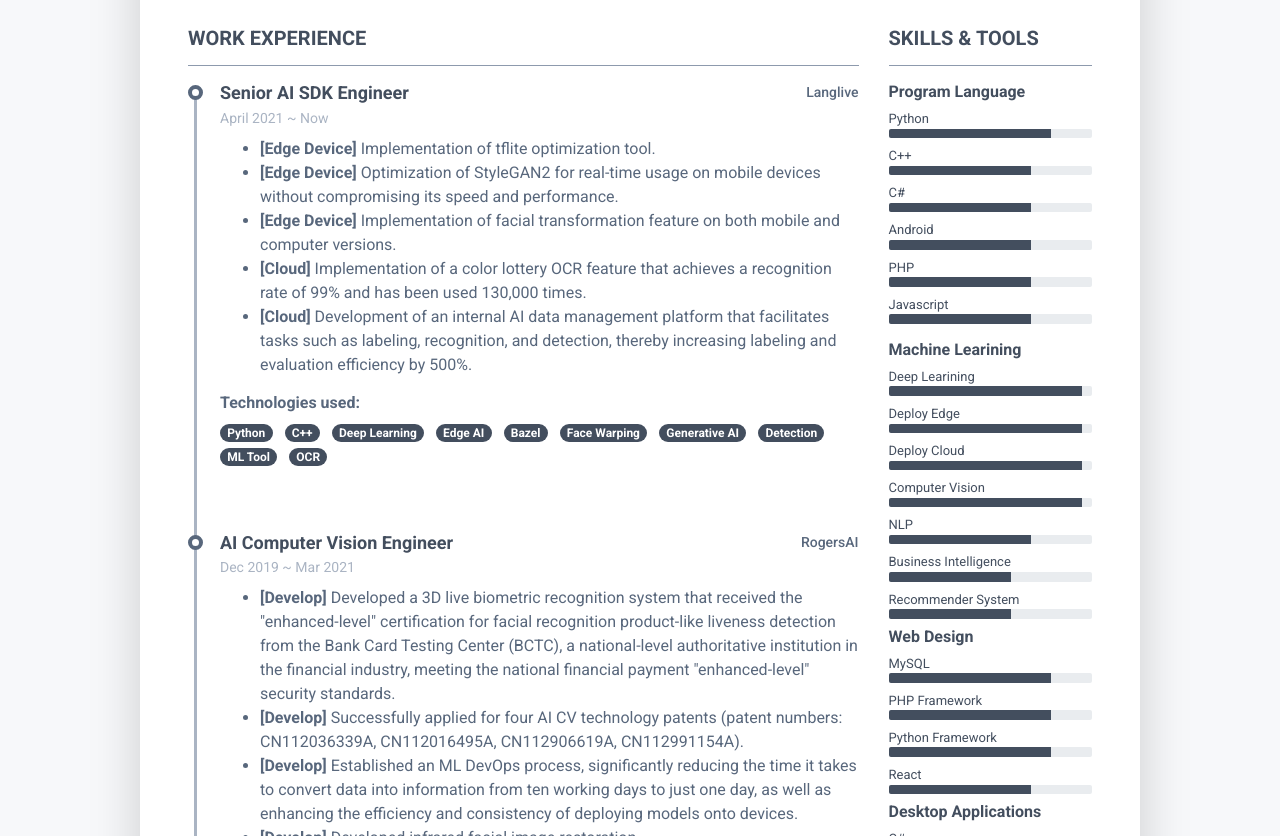
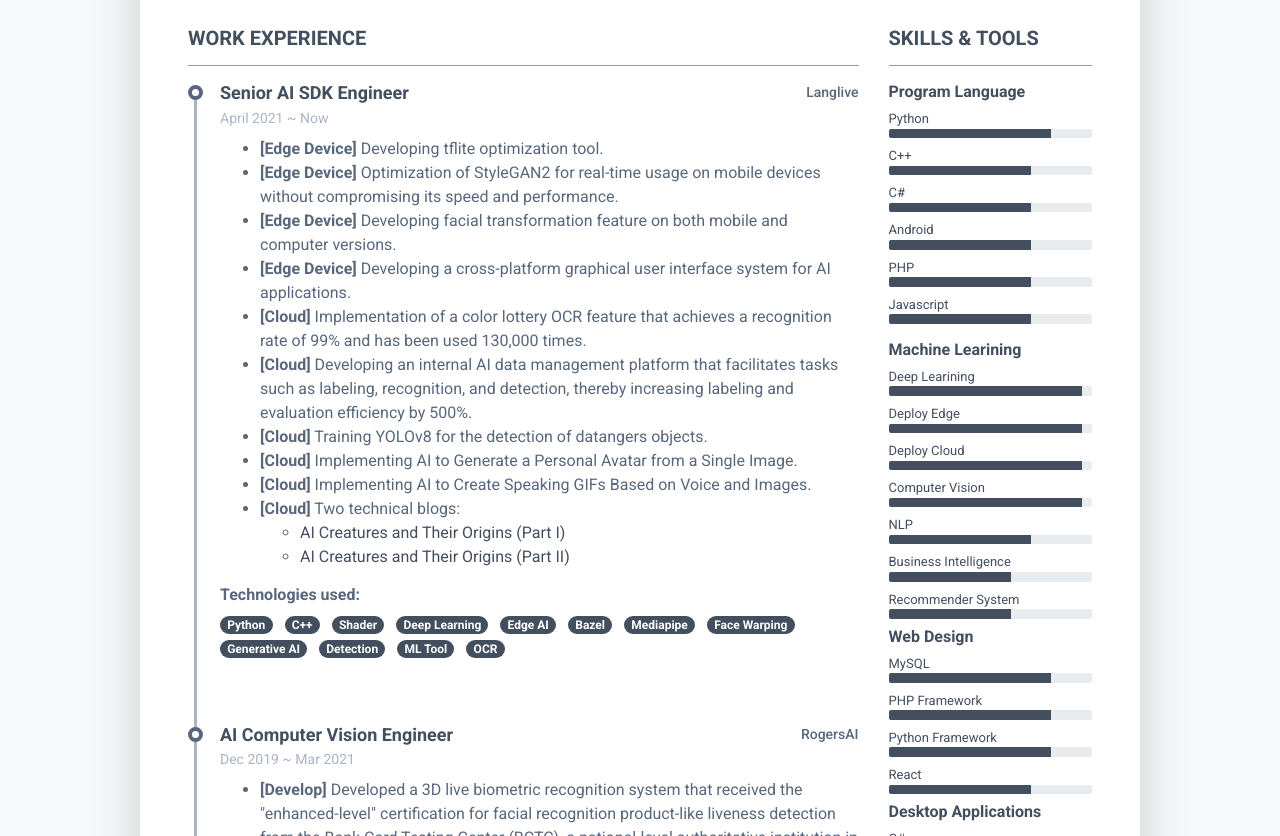
Before and after one commit to a0919376604/a0919376604.github.io, a plain HTML site: page index.html in a window 1280 px wide. Shown: the part 640-1476 px from the top of the page. Drawn offline with Linux system fonts and the light colour scheme.

Commit message:
[update] 20230916

```diff
--- a/index.html
+++ b/index.html
@@ -33,6 +33,7 @@
 					    <div class="primary-info">
 						    <h1 class="name mt-0 mb-1 text-white text-uppercase text-uppercase">Leric Liu</h1>
 						    <div class="title mb-3">Senior AI Software Engineer</div>
+
 						    <ul class="list-unstyled">
 							    <li><a href="#"><i class="far fa-envelope fa-fw mr-2" data-fa-transform="grow-3"></i>a0919376604@gmail.com</a></li>
 								<li><a href="#"><i class="fas fa-mobile-alt fa-fw mr-2" data-fa-transform="grow-6"></i>+886921177035</a></li>
@@ -78,19 +79,32 @@
 									    <div class="resume-timeline-item-desc">
 
 										    <ul>
-												<li><b>[Edge Device]</b> Implementation of tflite optimization tool. </li>
+												<li><b>[Edge Device]</b> Developing tflite optimization tool. </li>
 											    <li><b>[Edge Device]</b> Optimization of StyleGAN2 for real-time usage on mobile devices without compromising its speed and performance.</li>
-												<li><b>[Edge Device]</b> Implementation of facial transformation feature on both mobile and computer versions.</li>
+												<li><b>[Edge Device]</b> Developing facial transformation feature on both mobile and computer versions.</li>
+												<li><b>[Edge Device]</b> Developing a cross-platform graphical user interface system for AI applications.</li>
 												<li><b>[Cloud]</b> Implementation of a color lottery OCR feature that achieves a recognition rate of 99% and has been used 130,000 times.</li>
-												<li><b>[Cloud]</b> Development of an internal AI data management platform that facilitates tasks such as labeling, recognition, and detection, thereby increasing labeling and evaluation efficiency by 500%.</li>
+												<li><b>[Cloud]</b> Developing an internal AI data management platform that facilitates tasks such as labeling, recognition, and detection, thereby increasing labeling and evaluation efficiency by 500%.</li>
+												<li><b>[Cloud]</b> Training YOLOv8 for the detection of datangers objects.</li>
+												<li><b>[Cloud]</b> Implementing AI to Generate a Personal Avatar from a Single Image.</li>
+												<li><b>[Cloud]</b> Implementing AI to Create Speaking GIFs Based on Voice and Images.</li>
+												<li><b>[Cloud]</b> Two technical blogs:
+													<ul>
+														<li><a href="https://medium.com/@langlive_tech/ai怪物與牠們的產地-上-94d3393c9c0d"> AI Creatures and Their Origins (Part I)</a></li>
+														<li><a href="https://medium.com/@langlive_tech/ai怪物與牠們的產地-下-f0b6366c72a3">AI Creatures and Their Origins (Part II) </a></li>
+													</ul>
+												</li>
+
 										    </ul>
 										    <h4 class="resume-timeline-item-desc-heading font-weight-bold">Technologies used:</h4>
 										    <ul class="list-inline">
 												<li class="list-inline-item"><span class="badge badge-primary badge-pill">Python</span></li>
 												<li class="list-inline-item"><span class="badge badge-primary badge-pill">C++</span></li>
+												<li class="list-inline-item"><span class="badge badge-primary badge-pill">Shader</span></li>
 											    <li class="list-inline-item"><span class="badge badge-primary badge-pill">Deep Learning</span></li>
 											    <li class="list-inline-item"><span class="badge badge-primary badge-pill">Edge AI</span></li>
 												<li class="list-inline-item"><span class="badge badge-primary badge-pill">Bazel</span></li>
+												<li class="list-inline-item"><span class="badge badge-primary badge-pill">Mediapipe</span></li>
 												<li class="list-inline-item"><span class="badge badge-primary badge-pill">Face Warping</span></li>
 												<li class="list-inline-item"><span class="badge badge-primary badge-pill">Generative AI</span></li>
 												<li class="list-inline-item"><span class="badge badge-primary badge-pill">Detection</span></li>
```
